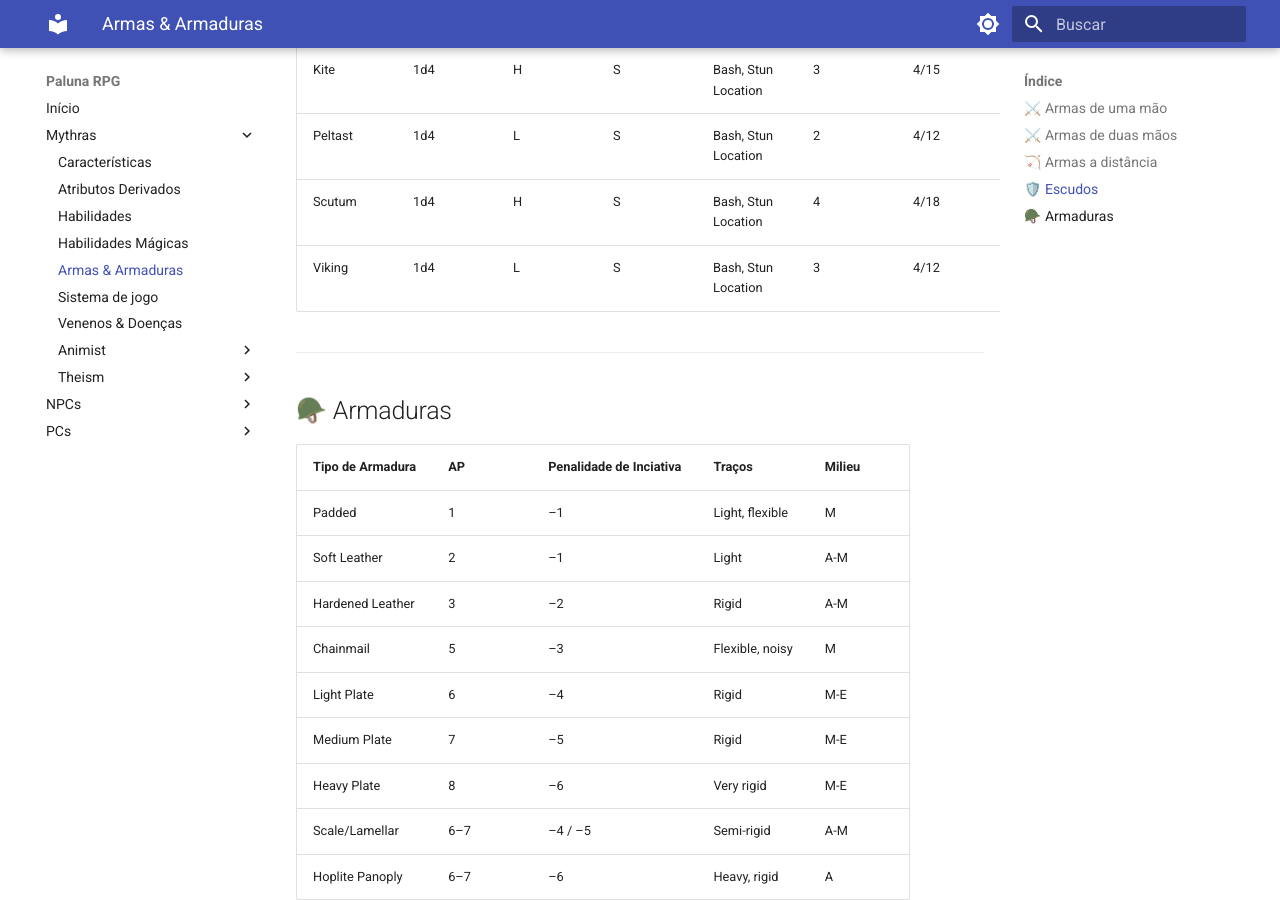
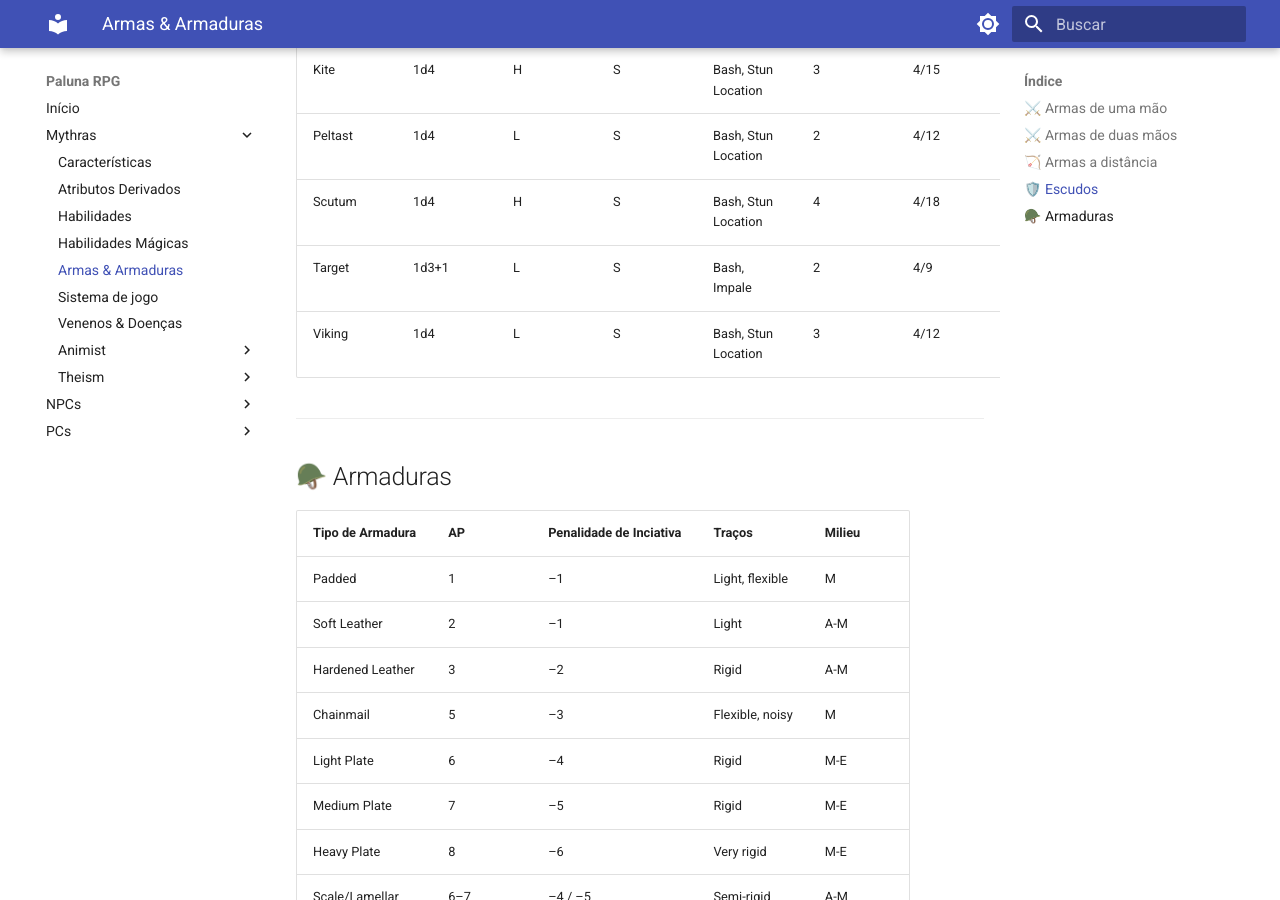
Before and after one commit to figueiredo-lucas/paluna-rpg, an MkDocs documentation site: the page built from docs/Mythras/5-Armas-e-armaduras.md, in a window 1280 px wide and 900 px high, scrolled down 3825 px. Built offline with MkDocs 1.6.1 and Material for MkDocs 9.7.7, drawn with Linux system fonts in a browser that asks for light colours.

Commit message:
arruma os escudos

```diff
--- a/docs/Mythras/5-Armas-e-armaduras.md
+++ b/docs/Mythras/5-Armas-e-armaduras.md
@@ -73,6 +73,7 @@
 | Kite     | 1d4   | H       | S       | Bash, Stun Location    | 3   | 4/15  | Bloqueia 4 locais | M   | 300 SP|
 | Peltast  | 1d4   | L       | S       | Bash, Stun Location    | 2   | 4/12  | Bloqueia 3 locais | A-M | 150 SP|
 | Scutum   | 1d4   | H       | S       | Bash, Stun Location    | 4   | 4/18  | Bloqueia 5 locais | A-M | 450 SP|
+| Target   | 1d3+1 | L       | S       | Bash, Impale           | 2   | 4/9   | Bloqueia 3 locais | A-E | 150 SP|
 | Viking   | 1d4   | L       | S       | Bash, Stun Location    | 3   | 4/12  | Bloqueia 4 locais | M   | 300 SP|
 
 
```
